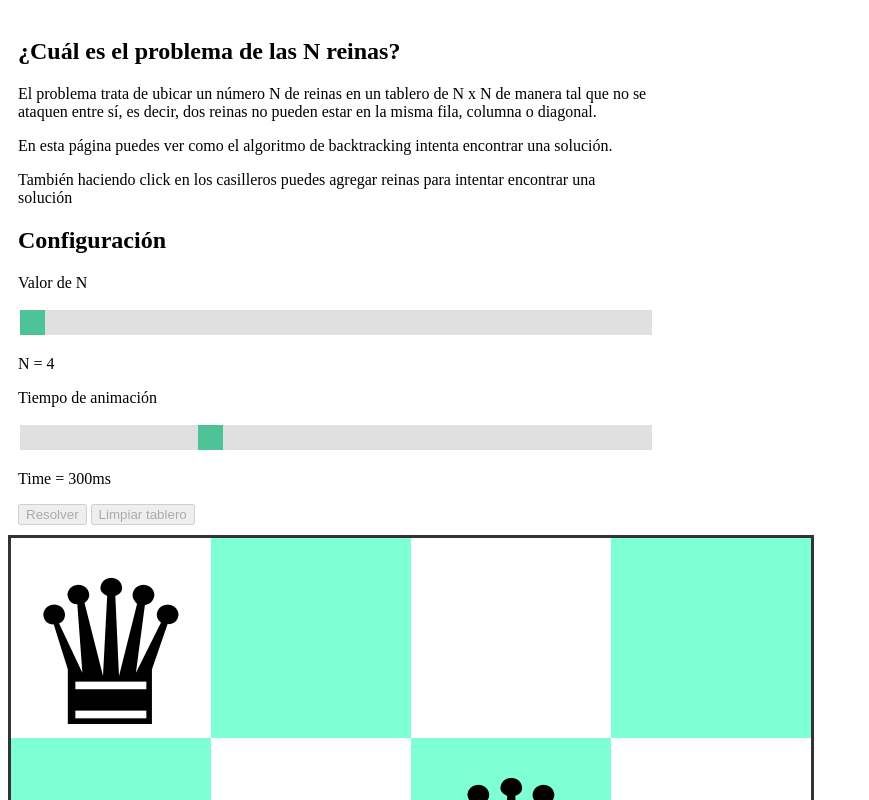
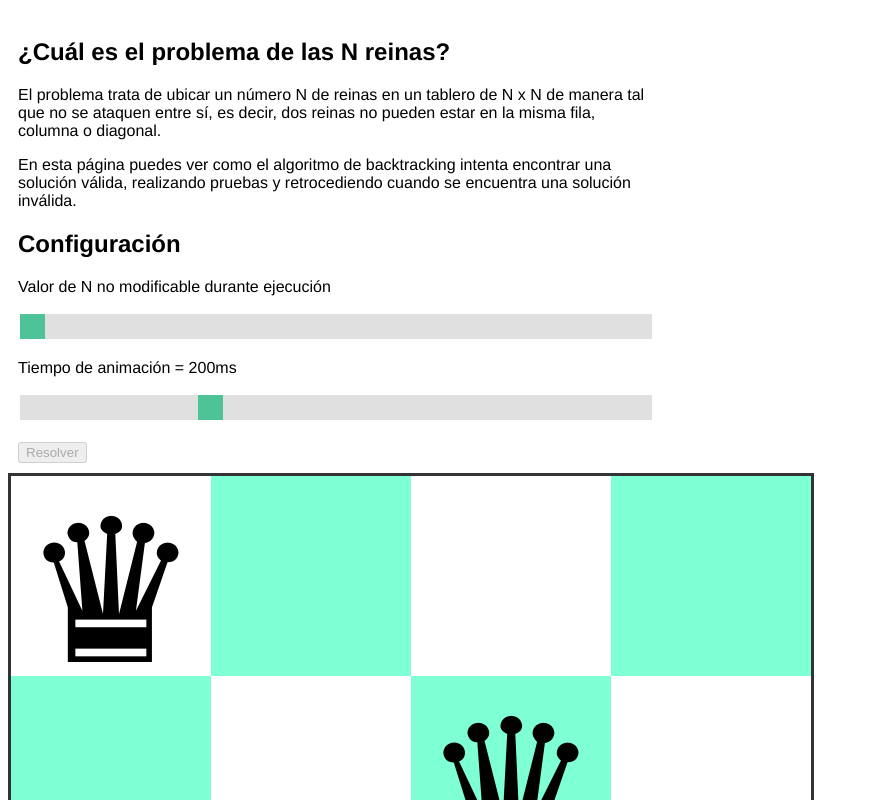
Before and after one commit to RomanLupiano/NReinas, a plain HTML site: page index.html in a window 1280 px wide. Both pictures are taken after a click on the button "Resolver". Shown: the top 800 px of the page, without its empty margins (0-869 px from the left). Drawn offline with Linux system fonts and the light colour scheme.

Commit message:
Cambio de fuente

```diff
--- a/index.html
+++ b/index.html
@@ -13,22 +13,20 @@
             <h2>¿Cuál es el problema de las N reinas?</h2>
             <p>El problema trata de ubicar un número N de reinas en un tablero de N x N de manera tal que no se ataquen entre
                 sí, es decir, dos reinas no pueden estar en la misma fila, columna o diagonal.</p>
-            <p>En esta página puedes ver como el algoritmo de backtracking intenta encontrar una solución.</p>
-            <p>También haciendo click en los casilleros puedes agregar reinas para intentar encontrar una solución</p>
+            <p>En esta página puedes ver como el algoritmo de backtracking intenta encontrar una solución válida, realizando pruebas y retrocediendo cuando se encuentra una solución inválida.
+                </p>
 
             <h2>Configuración</h2>
-            <p>Valor de N</p>
+            <p id="Nvalue">Valor de N = 4</p>
             <div class="slidecontainer">
                 <input type="range" min="4" max="10" value="4" class="slider" id="Nslider">
             </div>
-            <p id="Nvalue">N = 4</p>
-            <p>Tiempo de animación</p>
+            <p id="timeValue">Tiempo de animación = 200ms</p>
             <div class="slidecontainer">
                 <input type="range" min="10" max="1000" value="300" class="slider" id="timeSlider">
             </div>
-            <p id="timeValue">Time = 300ms</p>
+            <br>
             <input id="solve" type="button" value="Resolver" onclick="solveNQueen()" />
-            <input id="clean" type="button" value="Limpiar tablero" onclick="modifyBoard()" />
 
         </div>
 
--- a/script.js
+++ b/script.js
@@ -2,7 +2,6 @@ let N = 4
 let board = [];
 let boardElement = document.getElementById("board");
 let btnSolve = document.getElementById("solve");
-let btnClean = document.getElementById("clean");
 isBoardClean = true
 isSolving = false
 animationTime = 200
@@ -10,7 +9,12 @@ var audioSuccess = new Audio('./media/success.mp3'); //Sound Effect from Pixabay
 var audioError = new Audio('./media/error.wav');
 
 
+//Default status
+modifyGrid()
+modifyBoard()
 
+
+//board related
 function modifyBoard(){
     boardElement.textContent = ''
     board = []
@@ -20,9 +24,6 @@ function modifyBoard(){
             var cell = {};
             cell.element = document.createElement("div")
             cell.element.id = y*N + x;
-            cell.element.addEventListener('click', function() {
-                cellClicked(this.id)
-            });
             if(y%2 ==  x%2)
             {
                 cell.element.className = "white";
@@ -38,16 +39,14 @@ function modifyBoard(){
     }
 }
 
-function cellClicked(id){
-    cell = document.getElementById(id)
-    if (cell.textContent == "") {
-        cell.style.color = "#FF0000"
-        cell.textContent = "\u265B"
-        board[Math.floor(id/N)][id%N] = 1
-    } else {
-        cell.style.color = ""
-        cell.textContent = ""
-        board[Math.floor(id/N)][id%N] = 0
+function cleanBoard() {
+    for(var y = 0; y < N; y++){
+        for(var x = 0; x < N; x++){
+            board[x][y] = 0;
+            let cell = document.getElementById(y*N + x)
+            cell.innerText = ""
+            cell.style.color = ""
+        }
     }
 }
 
@@ -58,34 +57,33 @@ function modifyGrid() {
     boardElement.style.fontSize = size/N + "px"
 }
 
+addEventListener("resize", (event) => {});
+onresize = (event) => {modifyGrid()};
+
+
+
+//Sliders
 var Nslider = document.getElementById("Nslider");
 var Noutput = document.getElementById("Nvalue");
 
 var timeSlider = document.getElementById("timeSlider");
 var timeOutput = document.getElementById("timeValue");
 
-
 Nslider.oninput = function() {
-Noutput.textContent = "N = " + this.value
+Noutput.textContent = "Valor de N = " + this.value
   N = this.value
   modifyGrid()
   modifyBoard()
 }
 
 timeSlider.oninput = function() {
-    timeOutput.textContent = "Time = " + this.value + "ms"
+    timeOutput.textContent = "Tiempo de animación = " + this.value + "ms"
     animationTime = this.value
-  }
-
-//Default status
-modifyGrid()
-modifyBoard()
-
-addEventListener("resize", (event) => {});
-
-onresize = (event) => {modifyGrid()};
+}
 
 
+
+//Solution related
 function printSolution(board)
 {
     for(let i = 0; i < N; i++)
@@ -127,9 +125,9 @@ async function solveNQUtil(board, col) {
         return true;
 
     for (let i = 0; i < N; i++) {
-        let test = document.getElementById(i * N + col);
-        test.textContent = "\u265B";
-        await sleep(animationTime); // Espera 1 segundo antes de continuar
+        let cell = document.getElementById(i * N + col);
+        cell.textContent = "\u265B";
+        await sleep(animationTime);
 
         if (isSafe(board, i, col) == true) {
             board[i][col] = 1;
@@ -141,18 +139,17 @@ async function solveNQUtil(board, col) {
             board[i][col] = 0;
         }
 
-        test.textContent = " ";
+        cell.textContent = " ";
     }
     return false;
 }
 
 
-
-
 async function solveNQueen(){
+    cleanBoard()
     btnSolve.disabled = true;
-    btnClean.disabled = true;
     Nslider.disabled = true;
+    Noutput.textContent = "Valor de N no modificable durante ejecución"
 
     if( await solveNQUtil(board, 0) == false){
         audioError.play()
@@ -160,7 +157,8 @@ async function solveNQueen(){
         printSolution(board)
         audioSuccess.play()
     }
+
     btnSolve.disabled = false;
-    btnClean.disabled = false;
     Nslider.disabled = false;
+    Noutput.textContent = "Valor de N = " + N
 }
--- a/style.css
+++ b/style.css
@@ -1,3 +1,7 @@
+body{
+  font-family: Helvetica, Arial, sans-serif;
+}
+
 .container {
   width: 100%;
   max-width: 800px;
```
